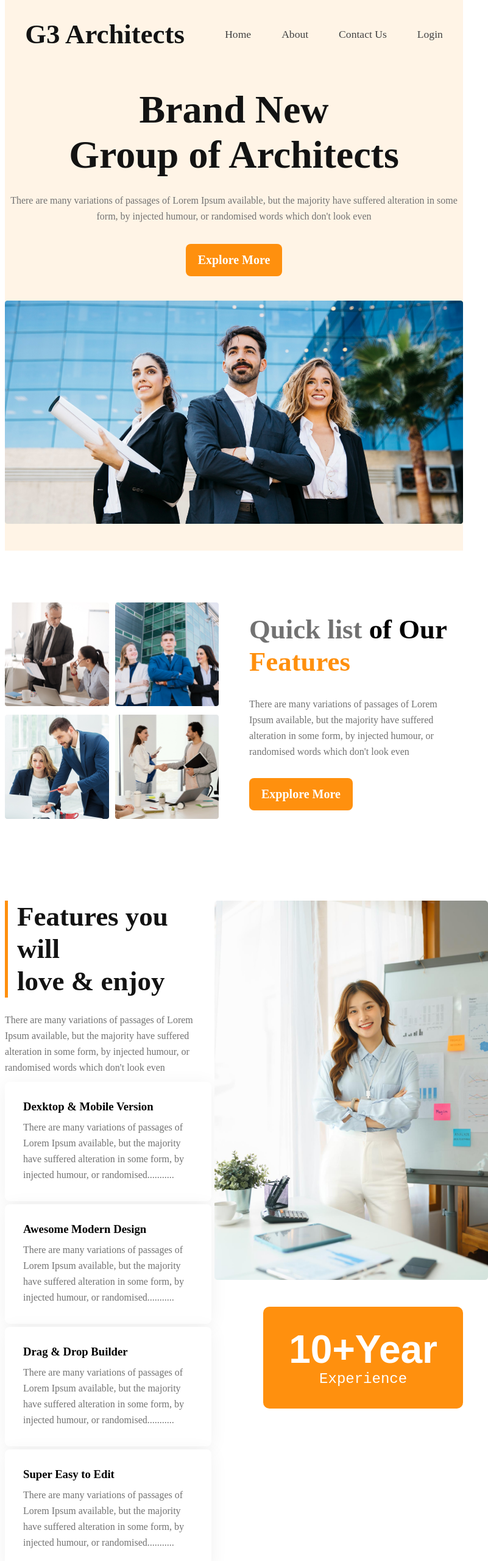
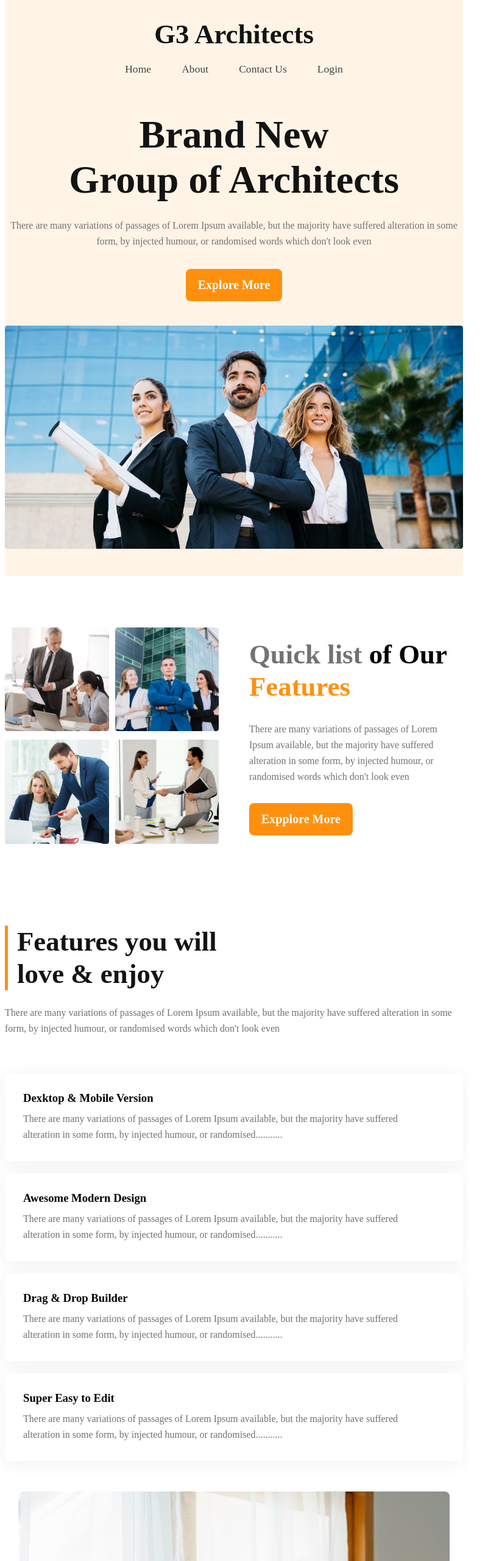
Before and after one commit to TanvirAhmed-1/g3-architect-website, a plain HTML site: page index.html in a window 768 px wide. Shown: the top 2560 px of the page at 61% size, 801 px wide, since content can reach past the window. Drawn offline with Linux system fonts and the light colour scheme.

Commit message:
more responsive

```diff
--- a/index.html
+++ b/index.html
@@ -61,8 +61,8 @@
 
     <SECtion class="love-enjoy">
         <div class="love-div1">
-            <h1 class="div1-h1">Features you will<br> love & enjoy</h1>
-            <p class="p-p">There are many variations of passages of Lorem Ipsum available, but the
+            <h1 class="div1-h1 div1-hax">Features you will<br> love & enjoy</h1>
+            <p class="p-p div1-hax">There are many variations of passages of Lorem Ipsum available, but the
                 majority have suffered alteration in some form, by injected humour, or
                 randomised words which don't look even</p>
         <div class="enjoy">
--- a/style.css
+++ b/style.css
@@ -8,22 +8,22 @@
     margin: 0 auto;
     /* max-height: 150px; */
 }
-.nav-div{
-    max-width:1920px;
-    margin: 0 auto;
+
+.nav-title{
+    padding-top: 30px;
+    display: flex;
+    /* display: grid; */
+    /* grid-template-columns: repeat(2,1fr); */
+   align-items: center;
+   justify-content: space-evenly;
 }
 .nav-button ul{
     display: flex;
     gap: 50px;
     align-items: center;
     list-style: none;
+    justify-content: space-between;
     /* margin-left: 300px; */
-}
-.nav-title{
-    padding-top: 30px;
-    display: flex;
-   align-items: center;
-   justify-content: space-around;
 }
 
 .nav-button ul li a{
@@ -175,7 +175,7 @@ footer h4{
     max-width: 1440px;
     /* max-height: 1059px; */
     margin: 0 auto;
-    /* gap:92px; */
+    gap:52px;
 }
 .architect-img img{
     width: 100%;
@@ -194,7 +194,7 @@ footer h4{
     box-shadow: 0px 4px 30px 0px rgba(0, 0, 0, 0.06);
     background: rgb(255, 255, 255);
     text-align: start;
-    max-width: 586px;
+    /* max-width: 586px; */
     /* background-color: aqua; */
 }
 .div1-h1{
@@ -202,7 +202,7 @@ footer h4{
     padding-left: 15px;
     color: rgb(19, 19, 19);
     font-family: Work Sans;
-    font-size: 45px;
+    font-size:2.8rem;
     font-weight: 700;
     line-height: 53px;
     margin-bottom: 24px;
@@ -415,27 +415,32 @@ footer{
 
     /* love and enjoy */
 .love-enjoy{
-    grid-template-columns: 1fr 1fr;
+    grid-template-columns: 1fr;
     justify-content: center;
     justify-items: center;
-    gap: 5px;
+    gap: 50px;
 
 }
+
+.Some-Facts{
+    text-align: center;
+}
 .enjoy{
-    gap:5px;
-    margin-top: 10px;
+    gap:20px;
+    margin-top: 60px;
+    justify-content: center;
 }
 .architect-img img{
-    width: 110%;
+    width: 100%;
     margin: 0px;
 }
 
 .experience-btn{
-    padding: 35px 42px;
+     padding: 35px 42px;
     margin-top:40px;
+    text-align: center;
+    margin-left:25%;
     position: static;
-    align-items: center;
-    margin-left: 80px;
 
    }
    /* sume Facts */
@@ -469,6 +474,15 @@ footer{
     margin-top: 80px;
     margin-bottom: 30px;
 }
+.nav-title{
+    padding-top: 30px;
+    flex-direction: column;
+}
+
+.nav-button ul{
+    margin-top: 20px;
+    justify-content: space-evenly;
+}
 
 
 }
```
